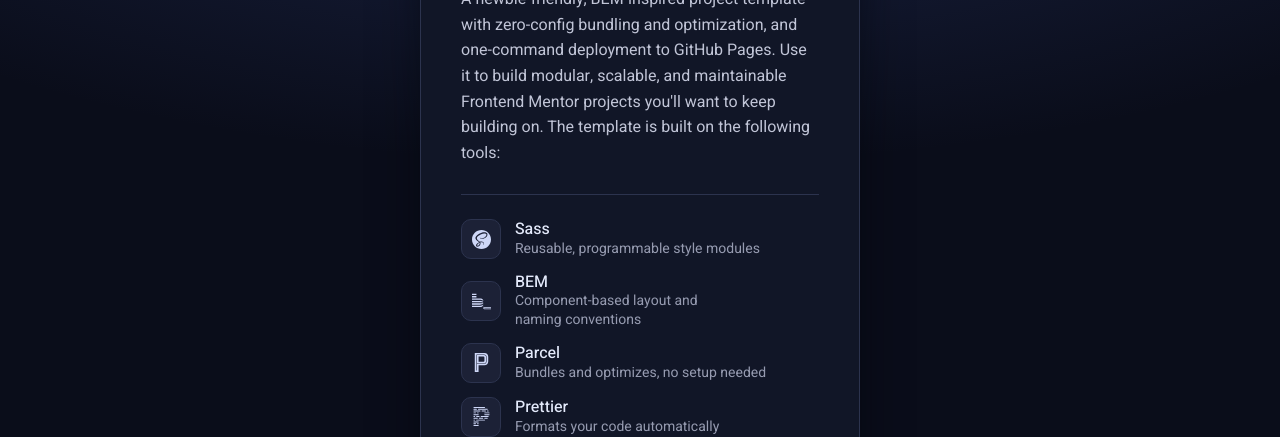
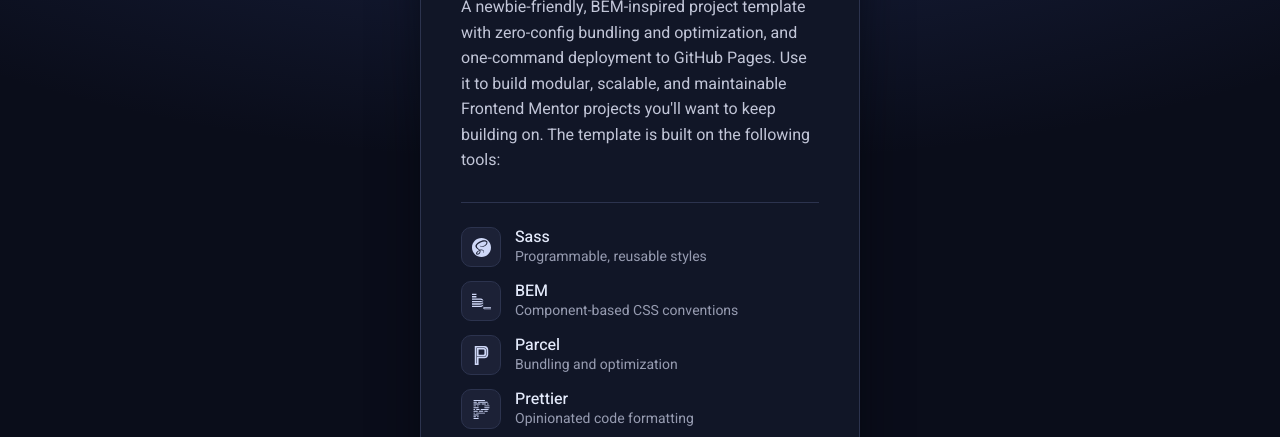
Before and after one commit to JDevlinDev/newbie-fem-starter, a website built with Parcel: page src/index.html in a window 1280 px wide. Shown: the part 234-671 px from the top of the page. Built offline with nearby package versions, Linux system fonts and the light colour scheme.

Commit message:
Refine tool descriptions

```diff
--- a/src/index.html
+++ b/src/index.html
@@ -32,22 +32,22 @@
           <li class="tools__item">
             <span class="tools__icon tools__icon--sass" aria-hidden="true"></span>
             <span class="tools__name">Sass</span>
-            <span class="tools__desc">Reusable, programmable style modules</span>
+            <span class="tools__desc">Programmable, reusable styles</span>
           </li>
           <li class="tools__item">
             <span class="tools__icon tools__icon--bem" aria-hidden="true"></span>
             <span class="tools__name">BEM</span>
-            <span class="tools__desc">Component-based layout and naming conventions</span>
+            <span class="tools__desc">Component-based CSS conventions</span>
           </li>
           <li class="tools__item">
             <span class="tools__icon tools__icon--parcel" aria-hidden="true"></span>
             <span class="tools__name">Parcel</span>
-            <span class="tools__desc">Bundles and optimizes, no setup needed</span>
+            <span class="tools__desc">Bundling and optimization</span>
           </li>
           <li class="tools__item">
             <span class="tools__icon tools__icon--prettier" aria-hidden="true"></span>
             <span class="tools__name">Prettier</span>
-            <span class="tools__desc">Formats your code automatically</span>
+            <span class="tools__desc">Opinionated code formatting</span>
           </li>
           <li class="tools__item">
             <span class="tools__icon tools__icon--github" aria-hidden="true"></span>
```
